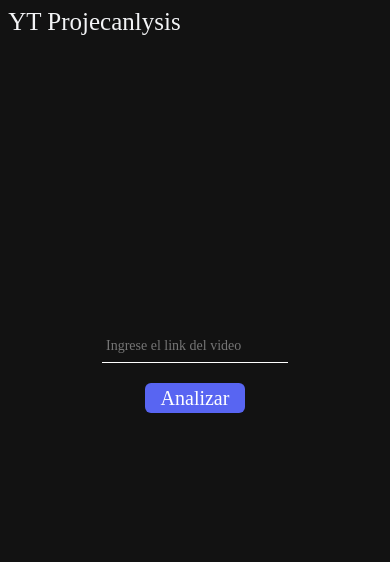
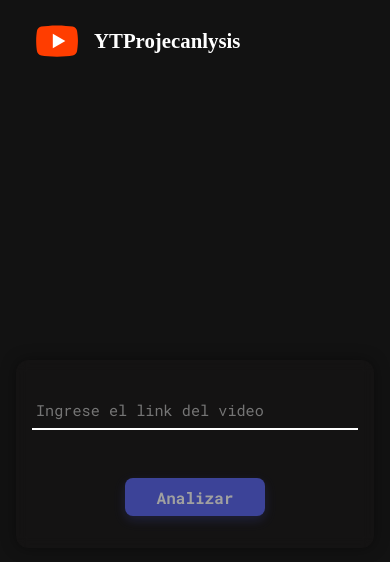
Before and after one commit to D-Nyx/YTprojectAnalysis, a plain HTML site: page frontend/index.html in a window 390 px wide. Drawn offline with Linux system fonts and the light colour scheme; a web font is replaced by a local one.

Commit message:
se cambio el diseño y agrego un mensaje de error

```diff
--- a/backend/server.js
+++ b/backend/server.js
@@ -1 +1,4 @@
-require('dotenv').config();
+require('dotenv').config()
+const express = require('express')
+const cors = require('cors')
+const axios = require('axios')
--- /dev/null
+++ b/frontend/css/styles.css
@@ -0,0 +1,219 @@
+@import url('https://fonts.googleapis.com/css2?family=DM+Serif+Text:ital@0;1&family=Roboto+Mono:ital,wght@0,100..700;1,100..700&display=swap');
+
+* {
+    padding: 0;
+    margin: 0;
+    box-sizing: border-box;
+    background-color: #121212;
+    font-family: "Roboto Mono", monospace;
+    color: #e4e4e4;
+}
+
+/* Logo y encabezado */
+.cja {
+    display: flex;
+    justify-content: flex-start;
+    align-items: center;
+    width: 100%;
+    padding: 1rem 2rem;
+}
+
+.inde {
+    text-decoration: none;
+    display: flex;
+    align-items: center;
+    gap: 0.75rem;
+}
+
+.title {
+    font-family: "DM Serif Text", serif;
+    font-size: 1.7rem;
+    font-weight: bold;
+    color: #ffffff;
+    transition: color 0.3s ease;
+}
+
+.title:hover {
+    color: #ccc;
+}
+
+/* Contenedor principal */
+.container {
+    display: flex;
+    justify-content: center;
+    align-items: center;
+    height: calc(100vh - 100px);
+    /* mejor adaptación al alto */
+    padding: 1rem;
+}
+
+/* Formulario */
+.input-container {
+    display: flex;
+    flex-direction: column;
+    align-items: center;
+    gap: 1.5rem;
+    padding: 4rem 2rem;
+    background-color: rgba(61, 50, 50, 0.05);
+    border-radius: 12px;
+    box-shadow: 0 0 15px rgba(0, 0, 0, 0.4);
+    backdrop-filter: blur(6px);
+    width: 100%;
+    max-width: 600px;
+}
+
+/* Input */
+#input {
+    width: 100%;
+    background-color: transparent;
+    border: none;
+    border-bottom: 2px solid #ffffff;
+    color: #ffffff;
+    font-size: 1rem;
+    padding: 8px 4px;
+    transition: border-color 0.3s;
+}
+
+#input:focus {
+    border-color: #5865f2;
+    outline: none;
+}
+
+/* Botón */
+
+.ButtonDesactivado {
+    background-color: #3a3a3a;
+    /* gris oscuro */
+    color: #aaa;
+    /* texto gris claro */
+    cursor: not-allowed;
+    /* cursor deshabilitado */
+    opacity: 0.6;
+    /* apariencia atenuada */
+    border: none;
+    transition: background-color 0.3s, opacity 0.3s;
+    box-shadow: none;
+}
+
+#button {
+    background-color: #5865f2;
+    width: 120px;
+    height: 38px;
+    border-radius: 8px;
+    border: none;
+    font-size: 18px;
+    font-weight: bold;
+    color: #ffffff;
+    cursor: pointer;
+    box-shadow: 0 4px 12px rgba(88, 101, 242, 0.3);
+    transition: background-color 0.3s, transform 0.2s;
+    position: relative;
+    /* Agregado para el tooltip */
+}
+
+#button:hover {
+    background-color: #4752c4;
+    transform: scale(1.05);
+}
+
+/* Tooltip */
+.ButtonMensaje::after {
+    content: "Rellene el campo para activar el botón";
+    position: absolute;
+    bottom: 100%;
+    left: 50%;
+    transform: translateX(-50%);
+    background-color: #333;
+    color: white;
+    padding: 8px 12px;
+    border-radius: 4px;
+    font-size: 12px;
+    white-space: nowrap;
+    opacity: 0;
+    visibility: hidden;
+    transition: opacity 0.2s, visibility 0.2s;
+    pointer-events: none;
+    z-index: 1000;
+    margin-bottom: 5px;
+}
+
+/* Flecha del tooltip */
+.ButtonMensaje::before {
+    content: "";
+    position: absolute;
+    bottom: 100%;
+    left: 50%;
+    transform: translateX(-50%);
+    border: 5px solid transparent;
+    border-top-color: #333;
+    opacity: 0;
+    visibility: hidden;
+    transition: opacity 0.2s, visibility 0.2s;
+    pointer-events: none;
+    z-index: 1000;
+}
+
+.ButtonMensaje:hover::after,
+.ButtonMensaje:hover::before {
+    opacity: 1;
+    visibility: visible;
+}
+
+/* Errores */
+.error,
+.errorLink {
+    display: none;
+}
+
+.error2 {
+    display: flex;
+    font-size: 14px;
+    color: #ff4d4d;
+    background-color: rgba(255, 77, 77, 0.1);
+    border: 1px solid #ff4d4d;
+    border-radius: 6px;
+    padding: 8px 12px;
+    margin-top: 8px;
+    max-width: 300px;
+}
+
+/* Responsive */
+@media (max-width: 768px) {
+    .input-container {
+        padding: 3rem 1.5rem;
+    }
+
+    .title {
+        font-size: 1.5rem;
+    }
+
+    #button {
+        width: 100%;
+        max-width: 140px;
+    }
+}
+
+@media (max-width: 480px) {
+    .cja {
+        flex-direction: column;
+        align-items: flex-start;
+        gap: 0.5rem;
+    }
+
+    .title {
+        font-size: 1.3rem;
+    }
+
+    .input-container {
+        width: 100%;
+        padding: 2rem 1rem;
+    }
+
+    #input {
+        font-size: 0.95rem;
+    }
+
+    #button {
+        font-size: 16px;
+    }
+}
--- a/frontend/index.html
+++ b/frontend/index.html
@@ -1,13 +1,33 @@
 <!DOCTYPE html>
 <html lang="es">
+
 <head>
     <meta charset="UTF-8">
     <meta name="viewport" content="width=device-width, initial-scale=1.0">
-    <link rel="stylesheet" href="styles.css">
+    <link rel="stylesheet" href="css/styles.css">
+    <meta name="description" content="Analiza videos de YouTube y obtén estadísticas como vistas, ingresos y más.">
+    <meta name="keywords" content="YouTube, estadísticas, análisis, API, videos">
+    <meta name="author" content="D-Nyx">
+    <meta name="robots" content="index, follow">
+    <link rel="icon" type="image/png" href="/img/icono.png">
+
+
     <title>YTProjecanlysis</title>
 </head>
+
 <body>
-   <a href="index.html" class="inde"> <h1 class="title" >YT Projecanlysis</h1></a>
+
+    <div class="cja">
+        <a href="index.html" class="inde">
+            <svg xmlns="http://www.w3.org/2000/svg" x="0px" y="0px" width="50" height="50" viewBox="0 0 48 48">
+                <path fill="#FF3D00"
+                    d="M43.2,33.9c-0.4,2.1-2.1,3.7-4.2,4c-3.3,0.5-8.8,1.1-15,1.1c-6.1,0-11.6-0.6-15-1.1c-2.1-0.3-3.8-1.9-4.2-4C4.4,31.6,4,28.2,4,24c0-4.2,0.4-7.6,0.8-9.9c0.4-2.1,2.1-3.7,4.2-4C12.3,9.6,17.8,9,24,9c6.2,0,11.6,0.6,15,1.1c2.1,0.3,3.8,1.9,4.2,4c0.4,2.3,0.9,5.7,0.9,9.9C44,28.2,43.6,31.6,43.2,33.9z">
+                </path>
+                <path fill="#FFF" d="M20 31L20 17 32 24z"></path>
+            </svg>
+            <h1 class="title">YTProjecanlysis</h1>
+        </a>
+    </div>
     <div class="container">
         <div class="input-container">
             <input type="text" id="input" placeholder="Ingrese el link del video">
@@ -16,9 +36,10 @@
             <p class="errorLink"> agrega un link valido </p>
 
             </p>
-            <button id="button">Analizar</button>
+            <button id="button" class="ButtonDesactivado ButtonMensaje" >Analizar</button>
         </div>
     </div>
     <script src="scritp.js"></script>
 </body>
+
 </html>
--- a/frontend/scritp.js
+++ b/frontend/scritp.js
@@ -3,21 +3,36 @@ const input = document.querySelector('#input')
 const button = document.querySelector('#button')
 const error = document.querySelector(".error")
 const errorLink = document.querySelector(".errorLink")
+button.disabled = true
+//Buton evento hover
+
+input.addEventListener('click', () => {
+    button.classList.remove("ButtonDesactivado")
+    button.disabled = false
+    button.classList.remove("ButtonMensaje")
 
 
 
+})
+
+input.addEventListener('blur', () => button.classList.add("ButtonDesactivado"))
 button.addEventListener('click', () => {
-    const info = input.value
-    const link = info.startsWith("https://youtu.be/")
-    if (info === "") {
+    const info = input.value.trim()
+
+    if (!info.startsWith("https://youtu.be/") && !info.startsWith("https://www.youtube.com/watch?v=")) {
+        errorLink.classList.add("error2")
+        button.classList.add("ButtonDesactivado")
+
+        //button.classList.add("ButtonMensaje")
+
+
+    } else {
         errorLink.classList.remove("error2")
-        error.classList.add("error2")
-    } else {
-        error.classList.remove("error2")
-        if (!link) {
-            errorLink.classList.add("error2")
-        } else { errorLink.classList.remove("error2") }
+        button.classList.remove("ButtonDesactivado")
+
     }
 
+    // Mandar el video al backend
+    const urlVideo = {url: info}
 
 })
--- a/frontend/styles.css
+++ /dev/null
@@ -1,87 +0,0 @@
-@import url('https://fonts.googleapis.com/css2?family=DM+Serif+Text:ital@0;1&family=Roboto+Mono:ital,wght@0,100..700;1,100..700&display=swap');
-*{
-    padding: 0;
-    margin: 0;
-    box-sizing: border-box;
-    background-color: #121212;
-    font-family: "DM Serif Text", serif;
-    font-weight: 400;
-    font-style: normal;
-}
-
-.inde{
-    text-decoration: none;
-}
-
-.title{
-    color: #f3f4f6;
-    border-width: 1%;
-    padding: 0.1%;
-    margin: 2%;
-    cursor: pointer;
-}
-.container{
-
-    display: flex;
-    justify-content: center;
-    align-items: center;
-
-}
-.input-container{
-  display: flex;
-  justify-content: center;
-  align-items: center;
-  height: 80vh;
-  flex-direction: column;
-}
-/*!imput*/
-#input{
-    border: none;
-    outline: none;
-    color: #ffffff;
-    border-bottom: solid #ffffff 1px;
-    width: 240%;
-
-}
-/*!Boton*/
-#button{
-    background-color: #5865f2 ;
-    width: 100px;
-    height: 30px;
-    border-radius: 6px;
-    border: none;
-    margin: 20px;
-    cursor: pointer;
-    font-size: 20px;
-    color: #ffffff;
-    border-width: 2px;
-    transition: background-color 0.3s;
-}
-
-#button:hover{
-    background-color: #4752c4;
-}
-.error{display: none;}
-.errorLink{ display: none;}
-.error2{
-    color: #FF0000;
-    font-size: 14px;
-    padding: 10px;
-    display: flex;
-}
-
-@media (max-width: 396px) {
-  #input {
-    width: 100%;
-    border: none;
-    outline: none;
-    color: #ffffff;
-    border-bottom: 1px solid #ffffff;
-    font-size: 14px;
-    padding: 8px 4px;
-    box-sizing: border-box;
-  }
-  .title{
-    font-size: 25px;
-}
-}
```
Also changed, not shown: img/descarga.svg (added), img/svgxmlutf83Csvg20width3D22642220height3D22642220viewBox3D220200206420642220fill3D22none2220xmlns3D22http3A2F2Fwww.png (added), 1 other file.
